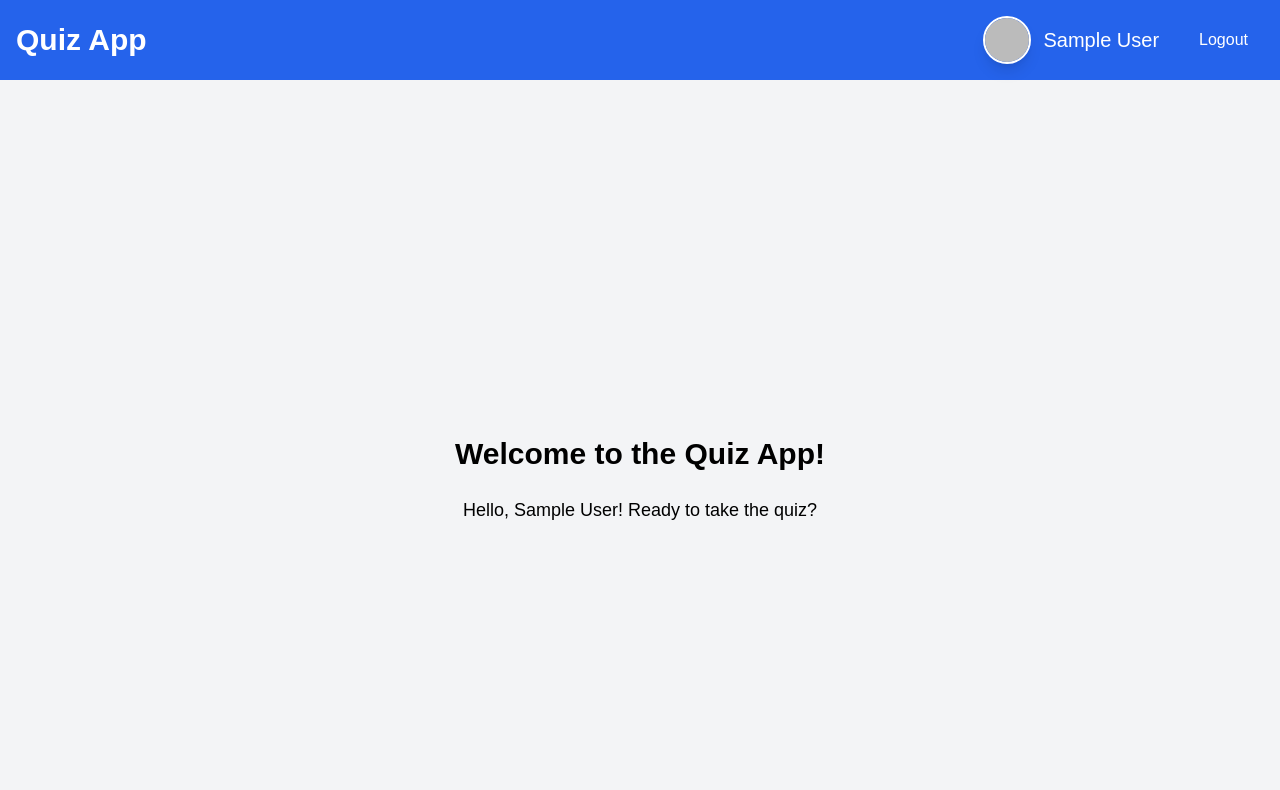
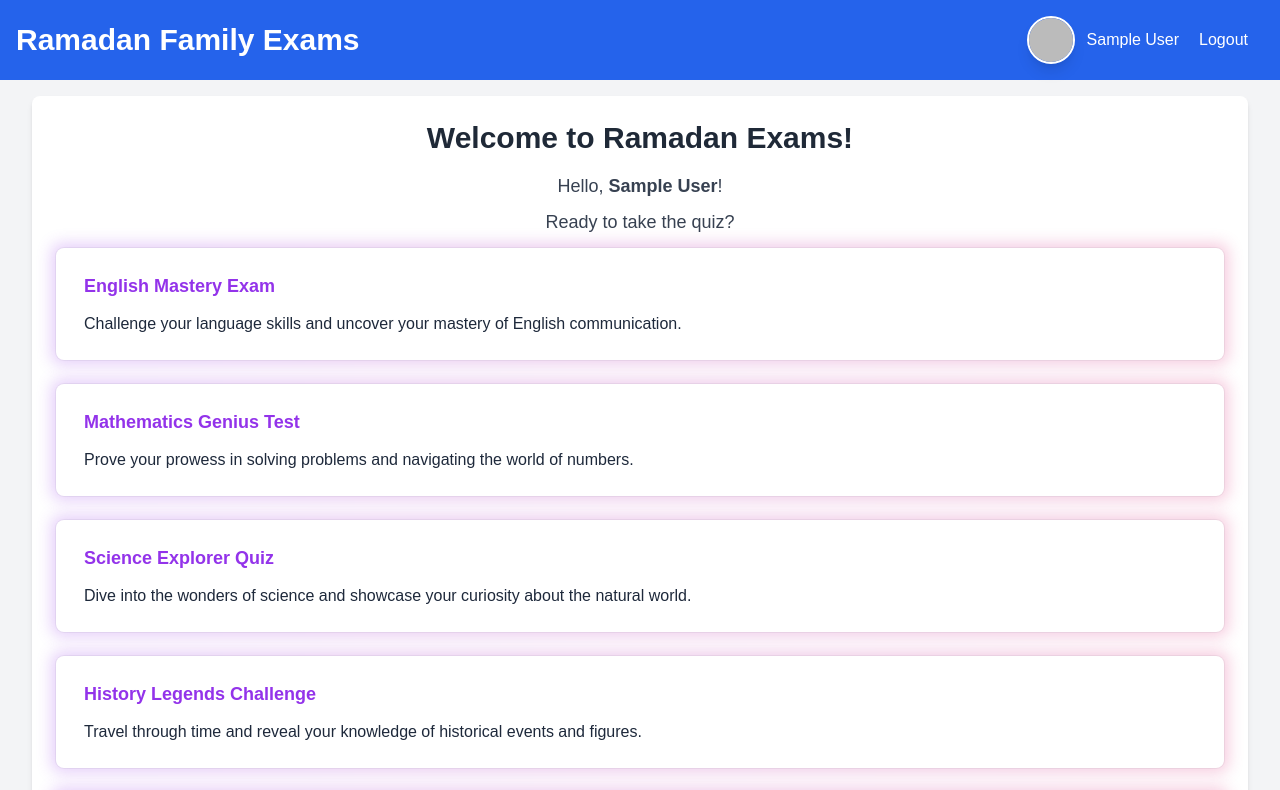
Before and after one commit to Zapperdax/Ramadan-Quiz, a Next.js app: page / in a window 1280 px wide. Shown: the top 790 px of the page. Built offline with nearby package versions, Linux system fonts and the light colour scheme; no server answers; sample sign-in values are in the browser's storage.

Commit message:
Added page for exams, made cards for exams and some style fixes

```diff
--- /dev/null
+++ b/app/exam/[examname]/page.tsx
@@ -0,0 +1,32 @@
+"use client";
+
+import React, { useEffect, useState } from "react";
+import { useRouter } from "next/router";
+
+const ExamPage = ({ params }: { params: { examname: string } }) => {
+  const [examName, setExamName] = useState<string | null>(null);
+
+  // Using async/await inside useEffect
+  useEffect(() => {
+    const fetchExamName = async () => {
+      if (params) {
+        const unwrappedParams = await params;
+        setExamName(unwrappedParams.examname);
+      }
+    };
+
+    fetchExamName();
+  }, [params]);
+
+  if (!examName) {
+    return <div>Loading...</div>;
+  }
+
+  return (
+    <div>
+      <h1>Exam: {examName}</h1>
+    </div>
+  );
+};
+
+export default ExamPage;
--- a/app/layout.tsx
+++ b/app/layout.tsx
@@ -15,8 +15,8 @@ const geistMono = Geist_Mono({
 });
 
 export const metadata: Metadata = {
-  title: "Create Next App",
-  description: "Generated by create next app",
+  title: "Ramadan Exams",
+  description: "Family Fun App",
 };
 
 export default function RootLayout({
--- a/app/login/page.tsx
+++ b/app/login/page.tsx
@@ -24,7 +24,7 @@ export default function SignIn() {
   };
 
   return (
-    <div className="flex flex-col items-center justify-center min-h-screen bg-gradient-to-r from-blue-500 to-teal-500">
+    <div className="flex flex-col items-center justify-center h-screen bg-gradient-to-r from-blue-500 to-teal-500">
       <div className="bg-white p-8 rounded-xl shadow-lg w-full sm:w-96">
         <h1 className="text-3xl font-semibold text-center text-gray-800 mb-6">
           Welcome to the Quiz App!
--- a/app/page.tsx
+++ b/app/page.tsx
@@ -1,8 +1,9 @@
-"use client";  // Ensure this is at the top
+"use client"; // Ensure this is at the top
 
 import { useSession } from "next-auth/react";
 import { useEffect } from "react";
 import { useRouter } from "next/navigation";
+import ExamCard from "@/components/ExamCards";
 
 export default function Home() {
   const { data: session } = useSession();
@@ -10,25 +11,73 @@ export default function Home() {
 
   useEffect(() => {
     if (!session) {
-      router.push("/login");  // Redirect to login page if not logged in
+      router.push("/login"); // Redirect to login page if not logged in
     }
   }, [session, router]);
 
+  const ExamNames = [
+    {
+      label: "English Mastery Exam",
+      description: "Challenge your language skills and uncover your mastery of English communication.",
+    },
+    {
+      label: "Mathematics Genius Test",
+      description: "Prove your prowess in solving problems and navigating the world of numbers.",
+    },
+    {
+      label: "Science Explorer Quiz",
+      description: "Dive into the wonders of science and showcase your curiosity about the natural world.",
+    },
+    {
+      label: "History Legends Challenge",
+      description: "Travel through time and reveal your knowledge of historical events and figures.",
+    },
+    {
+      label: "Geography Adventurer Test",
+      description: "Embark on a global journey and display your understanding of Earth's landscapes and cultures.",
+    },
+    {
+      label: "Urdu Proficiency Assessment",
+      description: "Celebrate the beauty of Urdu and demonstrate your fluency and expertise.",
+    },
+    {
+      label: "Computer Science Innovators Exam",
+      description: "Unleash your coding skills and tech knowledge to conquer the digital frontier.",
+    },
+  ];
+
+  const handleExamPage = (examname: string) => {
+    router.push(`/exam/${examname.replace(/\s+/g, "-").toLowerCase()}`);
+  };
+
   return (
-    <div>
-      <main className="flex flex-col items-center justify-center min-h-screen bg-gray-100">
-        <h1 className="text-3xl font-bold mb-6 text-black">
-          Welcome to the Quiz App!
+    <div className="flex items-center justify-center bg-gray-100 px-4">
+      <main className="w-full p-6 bg-white rounded-lg shadow-md m-4">
+        <h1 className="text-2xl font-bold text-center text-gray-800 sm:text-3xl">
+          Welcome to Ramadan Exams!
         </h1>
+        <div className="mt-4 text-center">
           {session ? (
-          <p className="text-lg text-black">
-            Hello, {session.user?.name}! Ready to take the quiz?
+            <>
+              <p className="text-gray-700 text-base sm:text-lg">
+                Hello,{" "}
+                <span className="font-semibold">{session.user?.name}</span>!
               </p>
+              <p className="text-gray-700 text-base sm:text-lg mt-2">
+                Ready to take the quiz?
+              </p>
+              {ExamNames.map((exam) => {
+                return (
+                  <ExamCard key={exam.label} label={exam.label} description={exam.description} onClick={() => handleExamPage(exam.label)} />
+                );
+              })}
+            </>
           ) : (
-          <p className="text-lg text-black">
+            <p className="text-gray-700 text-base sm:text-lg">
               Please log in to take the quiz.
             </p>
           )}
+        </div>
       </main>
     </div>
   );
--- /dev/null
+++ b/components/ExamCards.tsx
@@ -0,0 +1,33 @@
+"use client";
+import React from "react";
+
+type ExamCardProps = {
+  label: string;
+  description: string;
+  onClick?: () => void;
+};
+
+const ExamCard: React.FC<ExamCardProps> = ({ label, description, onClick }) => {
+  return (
+    <div
+      className="max-w-7xl mx-auto py-3 cursor-pointer"
+      onClick={onClick}
+      role="button"
+      aria-label={`Go to ${label}`}
+    >
+      <div className="relative group">
+        <div className="absolute -inset-1 bg-gradient-to-r from-purple-600 to-pink-600 rounded-lg blur opacity-25 group-hover:opacity-100 transition duration-1000 group-hover:duration-200"></div>
+        <div className="relative px-4 py-4 sm:px-7 sm:py-6 bg-white ring-1 ring-gray-900/5 rounded-lg flex flex-col items-start space-y-3">
+          <p className="text-base sm:text-lg font-semibold text-purple-600 hover:text-purple-800 transition-colors">
+            {label}
+          </p>
+          <p className="text-sm sm:text-base text-slate-800 leading-snug">
+            {description}
+          </p>
+        </div>
+      </div>
+    </div>
+  );
+};
+
+export default ExamCard;
--- a/components/Navbar.tsx
+++ b/components/Navbar.tsx
@@ -9,26 +9,26 @@ const Navbar = () => {
   return (
     <nav className="flex justify-between items-center p-4 bg-blue-600 text-white shadow-lg">
       <div className="flex items-center space-x-4">
-        <Link href="/" className="text-3xl font-bold">
-          Quiz App
+        <Link href="/" className="text-base sm:text-2xl md:text-3xl font-bold">
+          Ramadan Family Exams
         </Link>
       </div>
 
       <div className="flex items-center space-x-8">
         {session ? (
-          <div className="flex items-center space-x-6">
+          <div className="flex items-center space-x-1">
             <div className="flex items-center space-x-3">
               <img
                 src={session.user?.image || "/default-avatar.png"}
                 alt="User Avatar"
                 className="w-12 h-12 rounded-full border-2 border-white shadow-lg"
               />
-              <span className="text-xl">{session.user?.name}</span>
+              <span className="hidden md:block text-base">{session.user?.name}</span>
             </div>
             <Button
               label="Logout"
-              onClick={() => signOut()}
-              className=" py-2 px-4 bg-blue-600 text-white hover:bg-blue-500 transition duration-200"
+              onClick={() => signOut({ callbackUrl: "/login" })}
+              className="py-2 px-4 bg-blue-600 text-white hover:bg-blue-500 transition duration-200"
             />
           </div>
         ) : null}
--- a/package.json
+++ b/package.json
@@ -12,7 +12,6 @@
     "mongodb": "^6.12.0",
     "next": "15.1.3",
     "next-auth": "^4.24.11",
-    "nodemon": "^3.1.9",
     "react": "^19.0.0",
     "react-dom": "^19.0.0"
   },
```
Also changed, not shown: 1 other file (tests, documents, lock files or other folders). Lines whose indentation alone changed are shown as unchanged.
